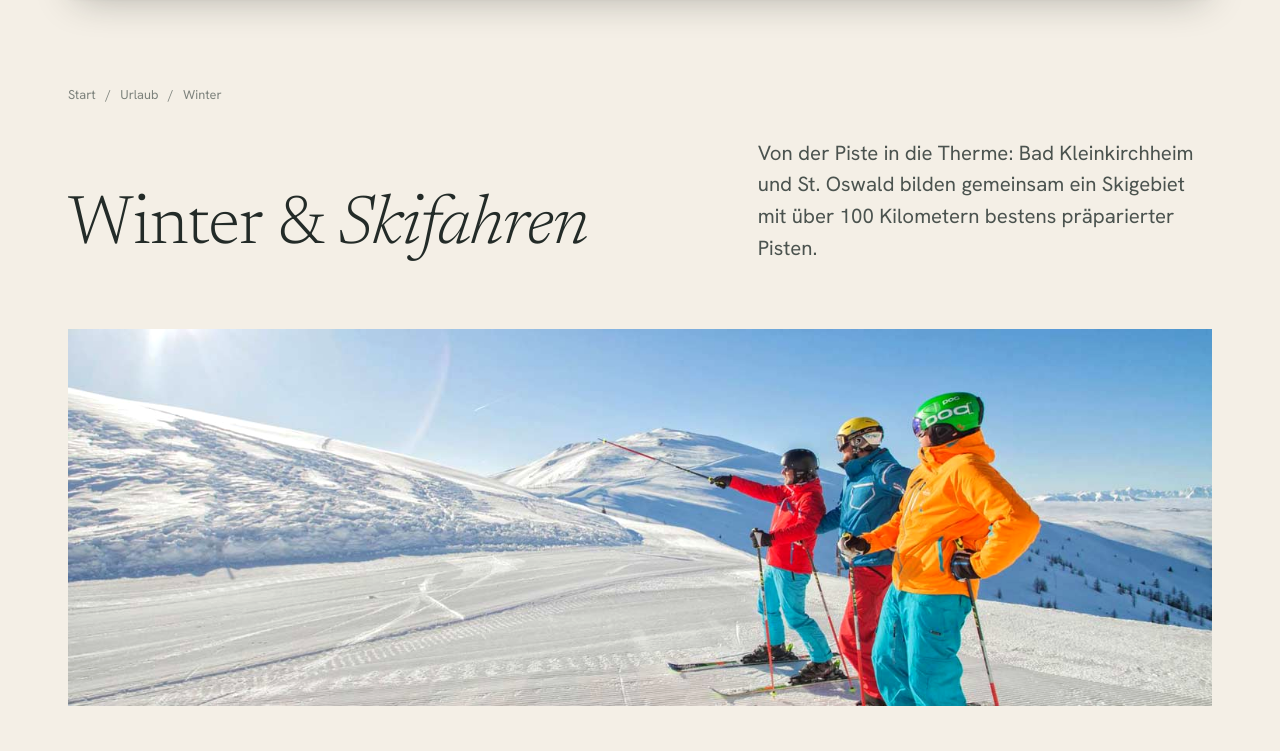
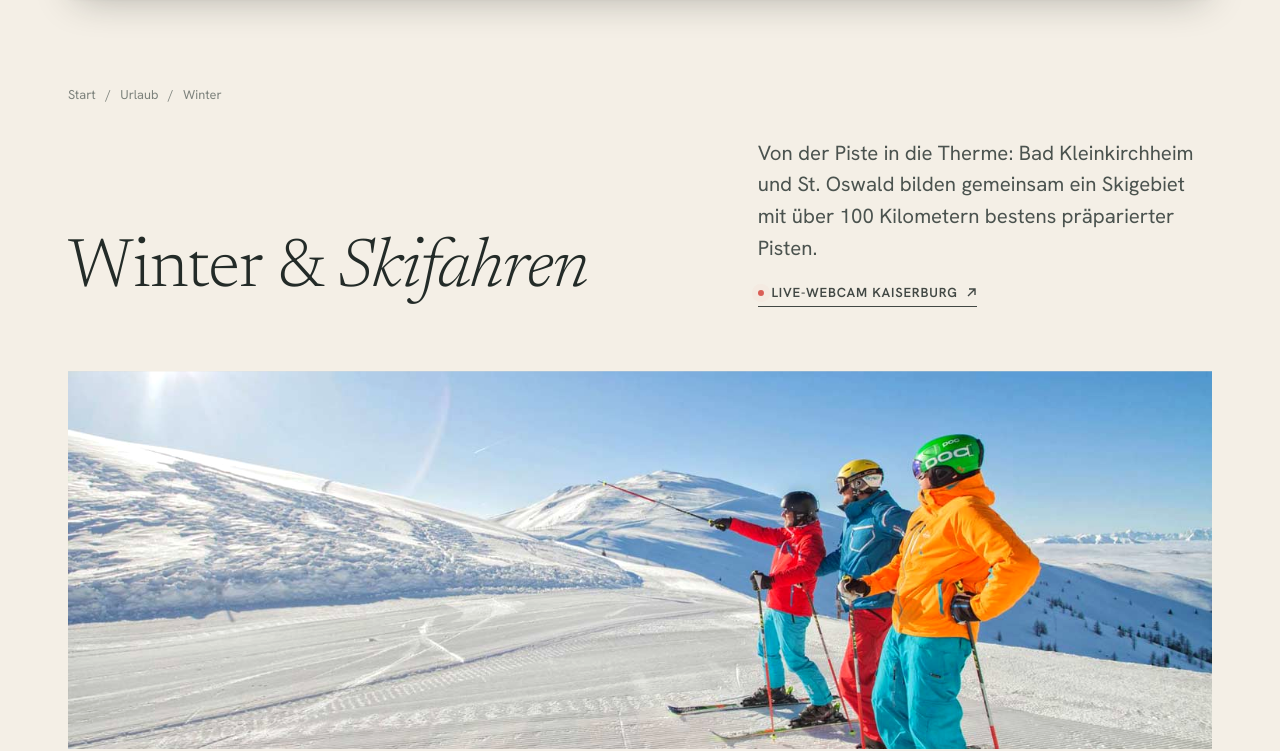
Before and after one commit to davidhaberlai/haus-sonnblick, a plain HTML site: page winter.html in a window 1280 px wide. Shown: the part 83-834 px from the top of the page. Drawn offline with Linux system fonts and the light colour scheme.

Commit message:
Winterseite: Link zur Live-Webcam Kaiserburg (DE/EN/IT)
Link im Seitenkopf zu foto-webcam.eu/webcam/kaiserburg/ (neues Fenster).
Laut Impressum von foto-webcam.eu sind Links ausdrücklich erlaubt; das
Bild selbst wird nicht eingebunden (dafür wäre eine Genehmigung nötig).

Co-Authored-By: Claude Opus 5.5 <noreply@anthropic.com>
Claude-Session: https://claude.ai/code/session_01NvXxynKjVjMjreFViyR9i2

```diff
--- a/assets/css/style.css
+++ b/assets/css/style.css
@@ -1360,3 +1360,13 @@ p:last-child{margin-bottom:0}
 /* Variantenfotos mit 3 Bildern (V4.15): Reihe füllt die Breite, Handy erstes Bild breit */
 .var__grid[data-n="3"]{grid-template-columns:repeat(3,1fr)}
 @media (max-width:420px){.var__grid[data-n="3"]{grid-template-columns:1fr 1fr}.var__grid[data-n="3"] button:first-child{grid-column:span 2;aspect-ratio:16/10}}
+
+/* Live-Webcam-Link Winterseite (18.11.2026) */
+.phead__grid .phead__side{grid-column:8/13}
+.phead__side .lead{margin:0}
+.webcam-link{display:inline-flex;align-items:center;gap:.55em;margin-top:1.1rem;font-size:.82rem;font-weight:600;letter-spacing:.06em;text-transform:uppercase;color:inherit;text-decoration:none;border-bottom:1px solid currentColor;padding-bottom:.2em;opacity:.85;transition:opacity .2s}
+.webcam-link:hover,.webcam-link:focus-visible{opacity:1}
+.webcam-link__dot{width:.5em;height:.5em;border-radius:50%;background:#d6453d;box-shadow:0 0 0 0 rgba(214,69,61,.5);animation:wcpulse 2s infinite}
+@keyframes wcpulse{0%{box-shadow:0 0 0 0 rgba(214,69,61,.45)}70%{box-shadow:0 0 0 .5em rgba(214,69,61,0)}100%{box-shadow:0 0 0 0 rgba(214,69,61,0)}}
+@media (prefers-reduced-motion:reduce){.webcam-link__dot{animation:none}}
+@media (max-width:900px){.phead__grid .phead__side{grid-column:1/-1}}
--- a/winter.html
+++ b/winter.html
@@ -77,7 +77,10 @@
     <nav class="crumbs" aria-label="Brotkrumen"><a href="index.html">Start</a><span aria-hidden="true">/</span><span>Urlaub</span><span aria-hidden="true">/</span><span>Winter</span></nav>
     <div class="phead__grid">
       <h1 class="rv-up">Winter &amp; <em>Skifahren</em></h1>
-      <p class="lead rv-up">Von der Piste in die Therme: Bad Kleinkirchheim und St. Oswald bilden gemeinsam ein Skigebiet mit über 100 Kilometern bestens präparierter Pisten.</p>
+      <div class="phead__side rv-up">
+        <p class="lead">Von der Piste in die Therme: Bad Kleinkirchheim und St. Oswald bilden gemeinsam ein Skigebiet mit über 100 Kilometern bestens präparierter Pisten.</p>
+        <a class="webcam-link" href="https://www.foto-webcam.eu/webcam/kaiserburg/" target="_blank" rel="noopener" title="Aktuelles Bild von der Kaiserburg-Bergstation (öffnet foto-webcam.eu)"><span class="webcam-link__dot" aria-hidden="true"></span>Live-Webcam Kaiserburg<svg width="12" height="12" viewBox="0 0 12 12" aria-hidden="true"><path d="M4 2h6v6M10 2 3 9" fill="none" stroke="currentColor" stroke-width="1.4"/></svg></a>
+      </div>
     </div>
   </div>
 </section>
```
Also changed, not shown: en/winter.html (+4 -1 lines), it/winter.html (+4 -1 lines).
